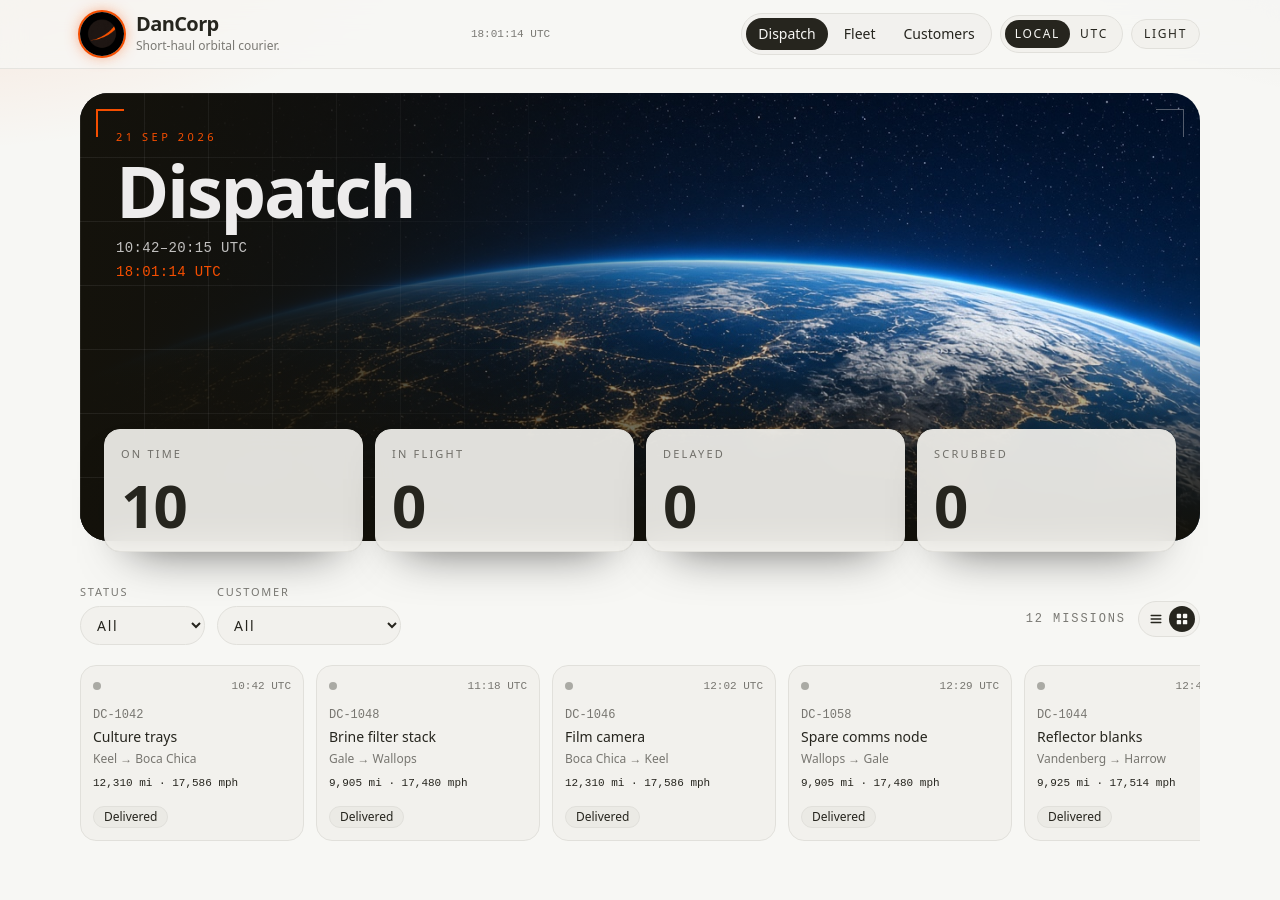
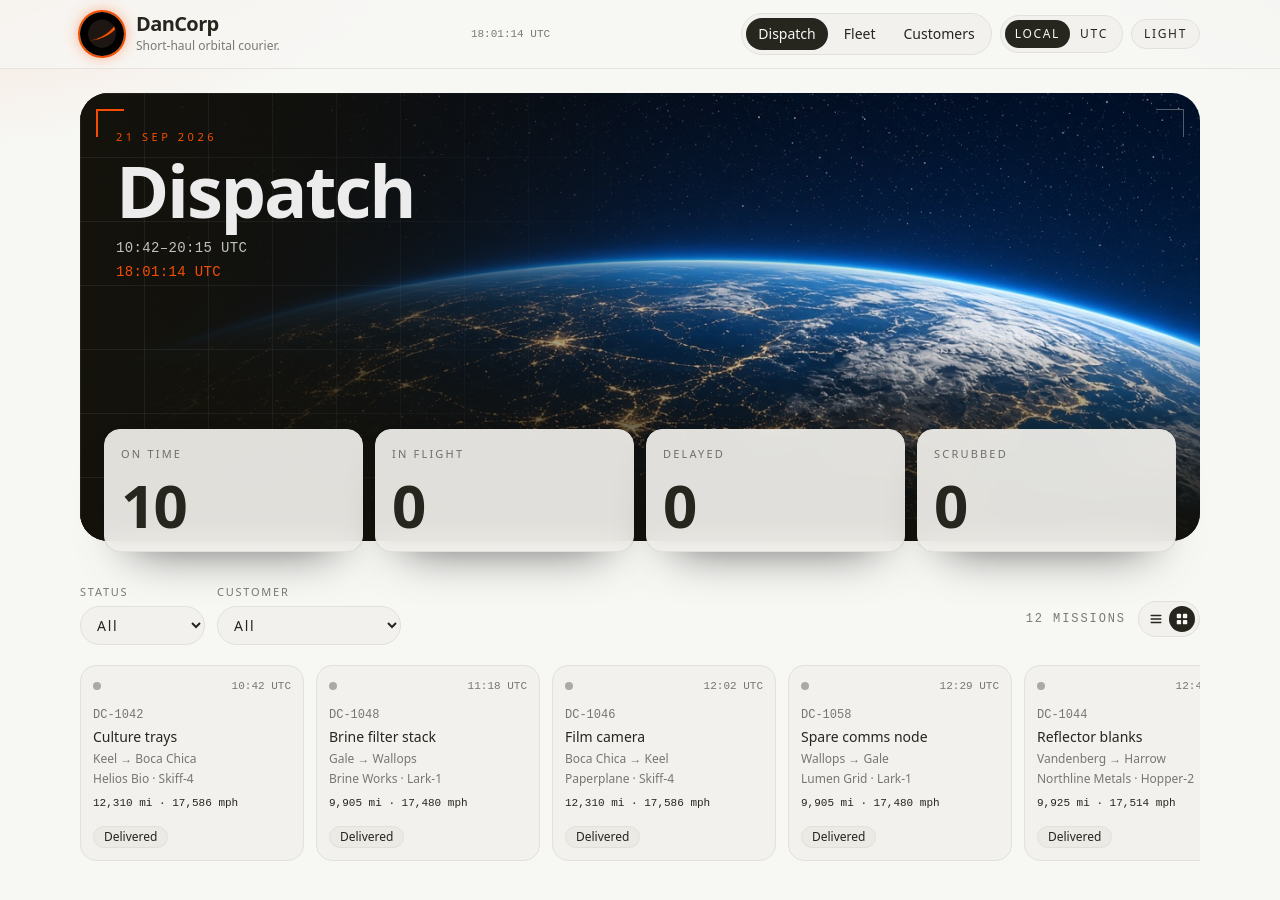
Before and after one commit to djschnei21/DanCorp, a Next.js app: page / in a window 1280 px wide. Both pictures are taken after a click on the button 1182 px from the left and 619 px from the top of the page. Shown: the top 900 px of the page. Built offline with nearby package versions, Linux system fonts and the light colour scheme.

Commit message:
Show customer and vehicle on mission cards.
Card view was missing the account and vehicle the list already shows.

```diff
--- a/components/MissionTimeline.tsx
+++ b/components/MissionTimeline.tsx
@@ -48,6 +48,9 @@ export function MissionTimeline({ missions }: { missions: BoardMission[] }) {
               <span className="mt-1 block truncate text-xs text-muted">
                 {formatRoute(mission.origin, mission.destination)}
               </span>
+              <span className="mt-1 block truncate text-xs text-muted">
+                {mission.customerName} · {mission.vehicleName}
+              </span>
               <span className="mt-2 block">
                 <LegReadout mission={mission} dense />
               </span>
```
